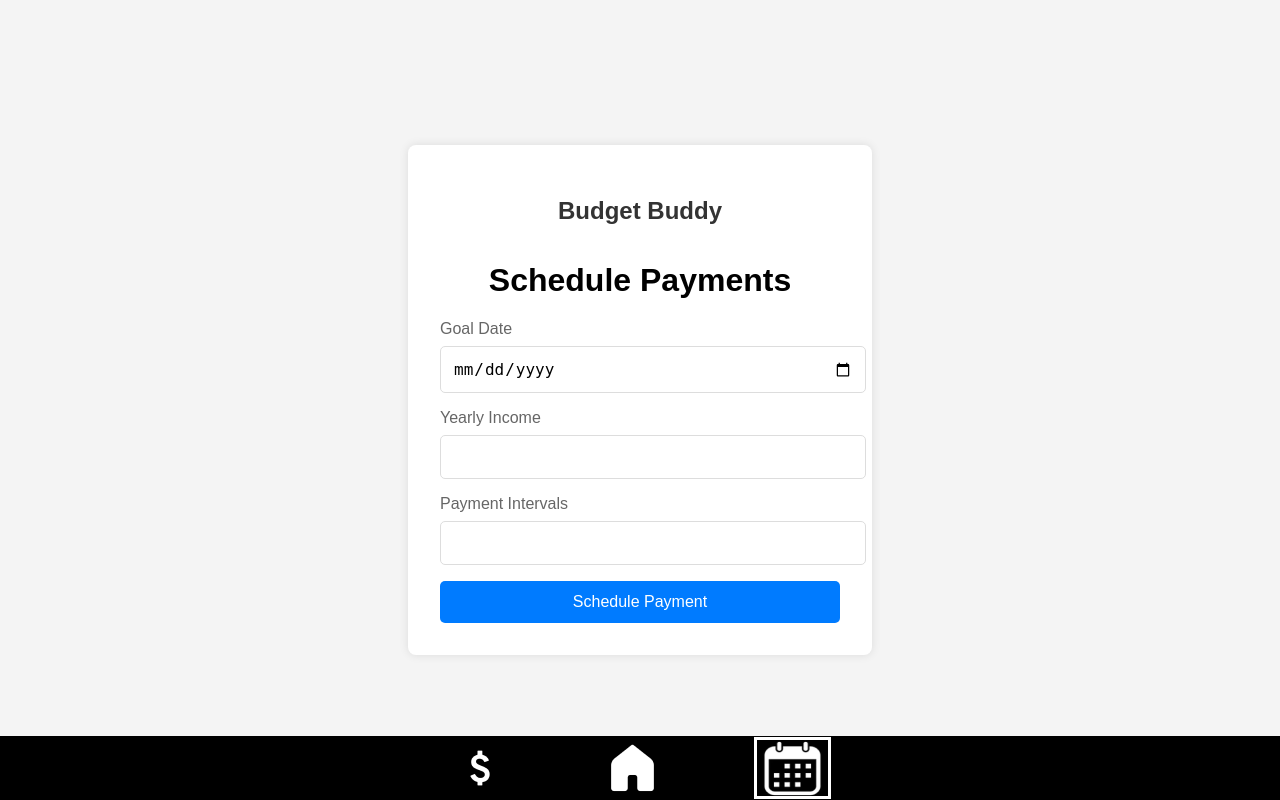
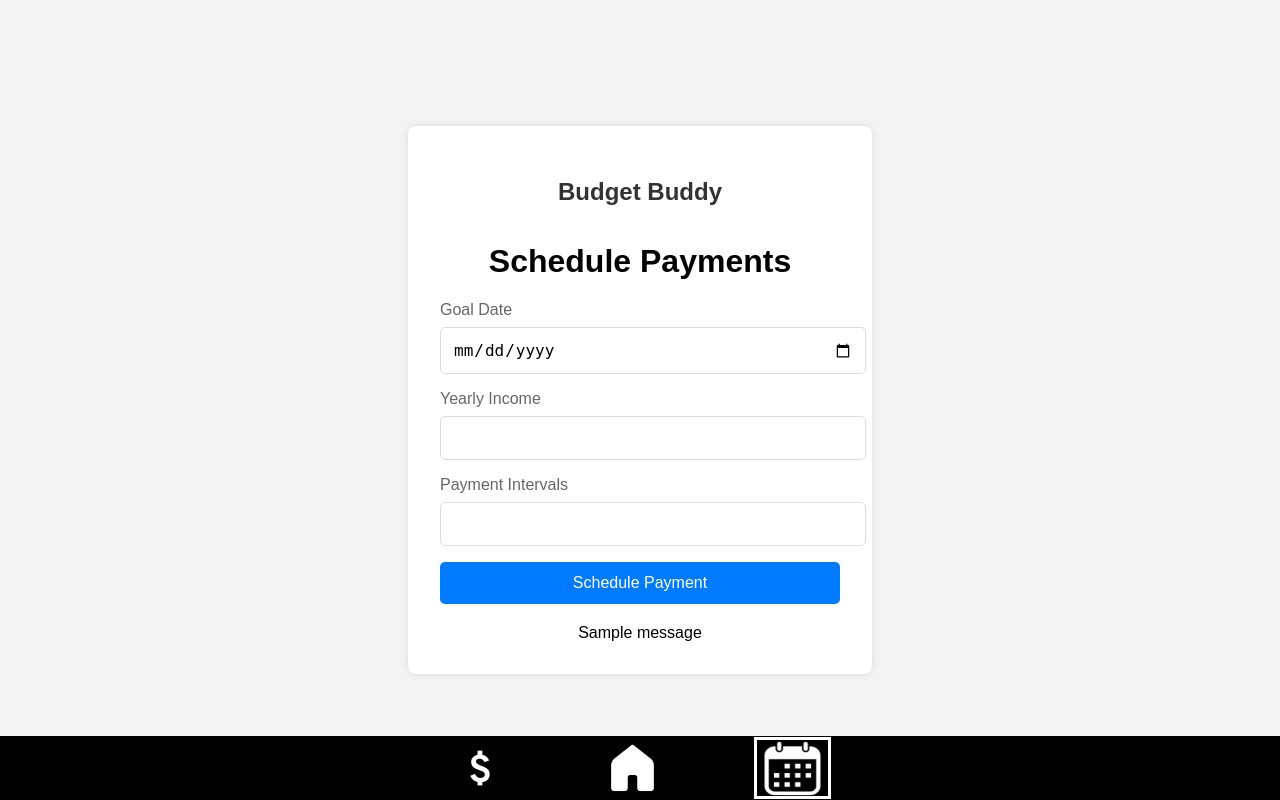
Before and after one commit to ajay-jayanth/budget-buddy, a Flask app: page /schedule-payments-screen in a window 1280 px wide. Run offline with Flask 3, Linux system fonts and the light colour scheme; one stand-in notice (Sample message) is shown.

Commit message:
error messages with scheduler

```diff
--- a/app.py
+++ b/app.py
@@ -80,10 +80,10 @@ def schedule_payments():
     if not config_valid:
         if err_str == 'Date':
             flash('The date is invalid.')
-            return redirect(url_for('schedule-payments-screen'))
+            return redirect(url_for('schedule_payments_screen'))
         elif err_str == 'Amount':
             flash('The amount cannot be paid before the goal date.')
-            return redirect(url_for('schedule-payments-screen'))
+            return redirect(url_for('schedule_payments_screen'))
 
     session['payment_amount'] = compute_payment_amount(goal_date, payment_intervals)
     payment_date = datetime.datetime.now() + datetime.timedelta(days=payment_intervals)
--- a/static/taskbar.css
+++ b/static/taskbar.css
@@ -45,3 +45,9 @@
     display: flex;
     object-fit: cover;
 }
+
+.flash-message {
+    display: flex;
+    margin-top: 5%;
+    justify-self: center;
+}
--- a/templates/schedule_payments_screen.html
+++ b/templates/schedule_payments_screen.html
@@ -26,6 +26,13 @@
                 <input type="number" id="payment_intervals" name="payment_intervals" min="0" max='365' required>
             </div>
             <button type="submit" class="login-btn">Schedule Payment</button>
+            {% with messages = get_flashed_messages() %}
+            {% if messages %}
+                <div class="flash-messages">
+                    <div class="flash-message">{{ messages[-1] }}</div>
+                </div>
+            {% endif %}
+        {% endwith %}
         </form>
     </div>
     <div class="taskbar">
```
